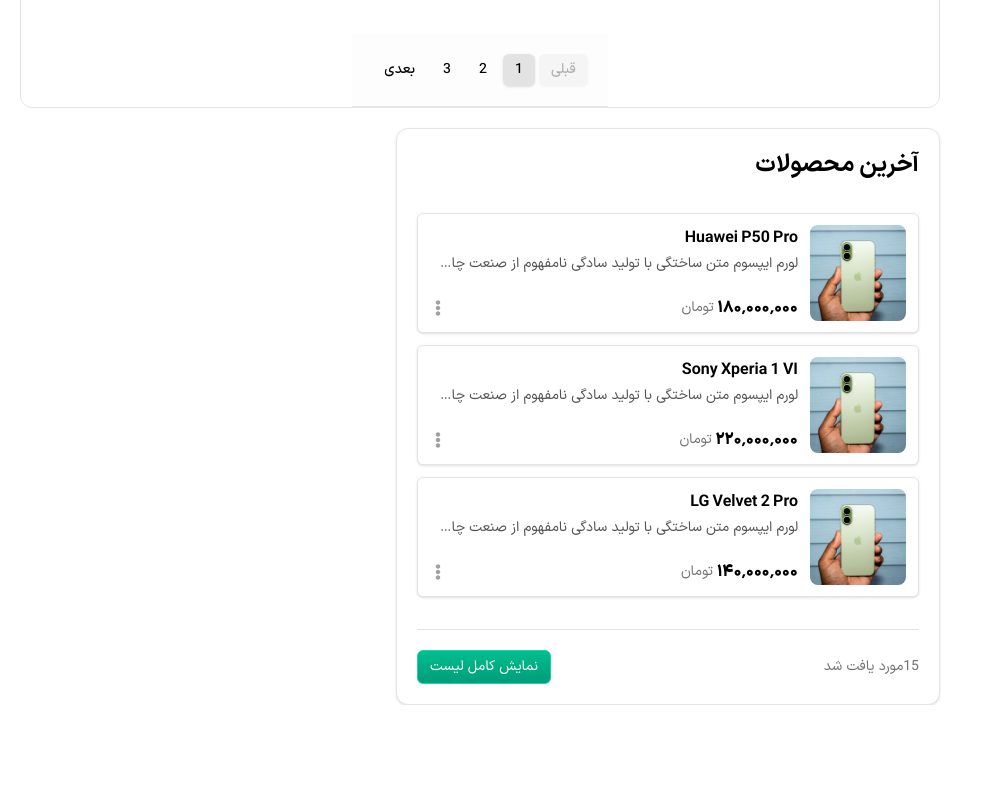
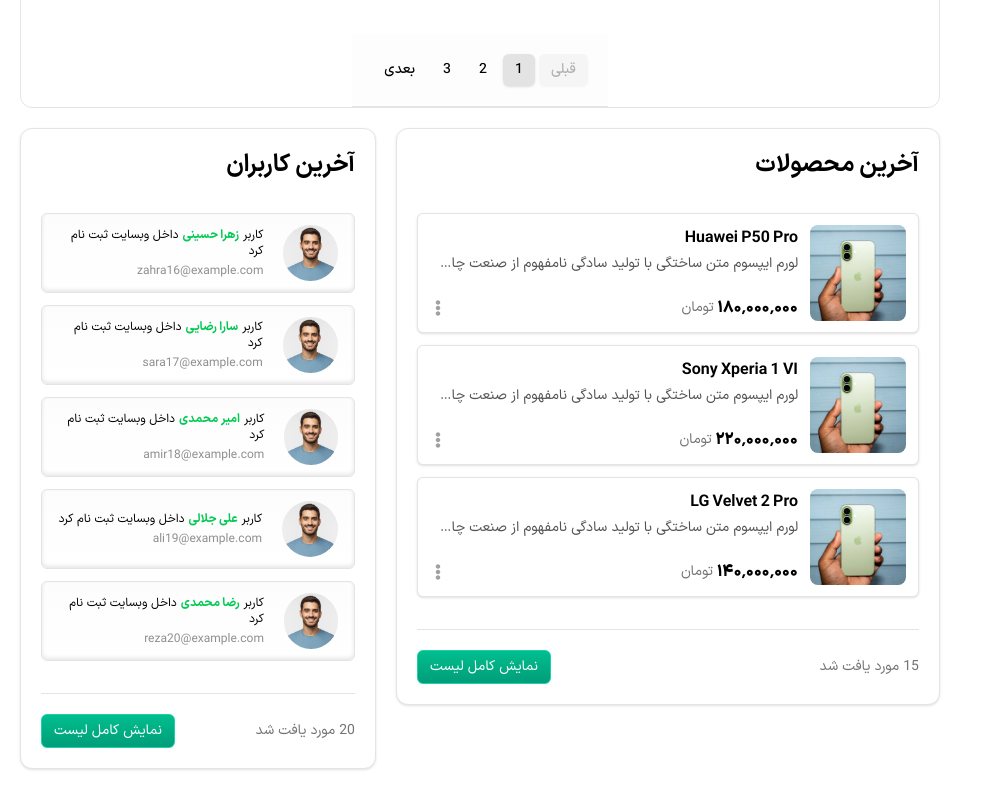
Before and after one commit to mohammaddadsetan/admin-dashboard, a React (Vite) app: page / in a window 1280 px wide. Shown: the part 1320-2128 px from the top of the page, without its empty margins (0-983 px from the left). Before the commit the page ends 2025 px from the top, so only its background shows below. Built offline with nearby package versions, Linux system fonts and the light colour scheme.

Commit message:
feat(usersOverView): implement LastUsers on dashboard

```diff
--- a/src/components/layout/DashboardLayout.jsx
+++ b/src/components/layout/DashboardLayout.jsx
@@ -11,7 +11,7 @@
         <div className="w-full grow ">
           <Header />
           <div id="content" className="mt-6 container mx-auto">
-            <main className="relative z-10 px-5">
+            <main className="relative z-10 px-5 mb-20">
               <Outlet />
             </main>
             <Background />
--- a/src/components/layout/main/dashboard/home/QuickOverView/LastProducts/LastProducts.jsx
+++ b/src/components/layout/main/dashboard/home/QuickOverView/LastProducts/LastProducts.jsx
@@ -4,7 +4,7 @@
 import ProductCard from "./ProductCard";
 function LastProducts() {
   return (
-    <div className="col-span-3">
+    <div className="col-span-3  max-h-max">
       <OverViewContainer
         title="آخرین محصولات"
         buttonLabel="نمایش کامل لیست"
--- a/src/components/layout/main/dashboard/home/QuickOverView/LastUsers/LastUsers.jsx
+++ b/src/components/layout/main/dashboard/home/QuickOverView/LastUsers/LastUsers.jsx
@@ -1,7 +1,28 @@
-import React from "react";
+import React, { use } from "react";
+import OverViewContainer from "../../../../../../ui/OverViewContainer/OverViewContainer";
+import users from "../../../../../../../data/users";
+import UserCard from "./UserCard";
 
 function LastUsers() {
-  return <div>LastUsers</div>;
+  return (
+    <div className="col-span-2 max-h-max">
+      <OverViewContainer
+        title="آخرین کاربران"
+        buttonLabel="نمایش کامل لیست"
+        itemLength={users.length}
+        navigate={"/users"}
+      >
+        {users.slice(-5).map((user) => (
+          <UserCard
+            email={user.email}
+            fullName={user.fullName}
+            profile={user.profile}
+            key={user.id}
+          />
+        ))}
+      </OverViewContainer>
+    </div>
+  );
 }
 
 export default LastUsers;
--- /dev/null
+++ b/src/components/layout/main/dashboard/home/QuickOverView/LastUsers/UserCard.jsx
@@ -0,0 +1,23 @@
+import React from "react";
+
+function UserCard({ fullName, email, profile }) {
+  return (
+    <article className="flex h-20 rounded-md bg-gradient-to-b from-zinc-50/50 shadow-[inset_0_-2px_4px_rgba(0,0,0,0.1)] border p-4 items-center primary-border-color gap-5">
+      <div className="size-14 rounded-full overflow-hidden">
+        <img src={profile} alt="Avatar" className="size-full object-cover" />
+      </div>
+      <div className="text-xs space-y-1">
+        <p>
+          کاربر
+          <span className="inline-block text-green-500 px-1">
+            <strong>{fullName}</strong>
+          </span>
+          داخل وبسایت ثبت نام کرد
+        </p>
+        <p className="text-neutral-500/80">{email}</p>
+      </div>
+    </article>
+  );
+}
+
+export default UserCard;
--- a/src/components/layout/main/dashboard/home/QuickOverView/QuickOverView.jsx
+++ b/src/components/layout/main/dashboard/home/QuickOverView/QuickOverView.jsx
@@ -1,10 +1,12 @@
 import React from "react";
 import LastProducts from "./LastProducts/LastProducts";
+import LastUsers from "./LastUsers/LastUsers";
 
 function QuickOverView() {
   return (
     <div className="space-y-10 grid grid-cols-5 *:p-5 *:border *:primary-border-color *:bg-white *:rounded-xl gap-5 *:shadow">
       <LastProducts />
+      <LastUsers />
     </div>
   );
 }
--- a/src/components/ui/OverViewContainer/OverViewContainer.jsx
+++ b/src/components/ui/OverViewContainer/OverViewContainer.jsx
@@ -16,7 +16,9 @@
       <div className="space-y-3 "> {children}</div>
 
       <div className="flex items-center justify-between  border-t primary-border-color pt-5">
-        <p className="text-neutral-500 text-sm">{itemLength}مورد یافت شد</p>
+        <p className="text-neutral-500 text-sm">
+          {itemLength + " "}مورد یافت شد{" "}
+        </p>
         <Link
           className="primary-bg text-white text-sm px-3 py-1.5 rounded-md"
           to={navigate || "/"}
--- /dev/null
+++ b/src/data/users.js
@@ -0,0 +1,199 @@
+export const userRoles = [
+  {
+    label: "کاربر",
+    value: "USER",
+  },
+  {
+    label: "مدیر",
+    value: "ADMIN",
+  },
+  {
+    label: "پشتیبانی",
+    value: "SUPPORT",
+  },
+];
+
+const users = [
+  {
+    id: crypto.randomUUID(),
+    userName: "peyman-geek",
+    fullName: "پیمان احمدی",
+    phoneNumber: "09911871596",
+    email: "peymangeek@gmail.com",
+    role: userRoles[1],
+    profile: "/images/profile-avatar.jpg",
+  },
+  {
+    id: crypto.randomUUID(),
+    userName: "Reza2",
+    fullName: "رضا احمدی",
+    phoneNumber: "09129876543",
+    email: "reza2@example.com",
+    role: userRoles[0],
+    profile: "/images/profile-avatar.jpg",
+  },
+  {
+    id: crypto.randomUUID(),
+    userName: "Mohammad3",
+    fullName: "محمد حسینی",
+    phoneNumber: "09121234567",
+    email: "mohammad3@example.com",
+    role: userRoles[2],
+    profile: "/images/profile-avatar.jpg",
+  },
+  {
+    id: crypto.randomUUID(),
+    userName: "Zahra4",
+    fullName: "زهرا رضایی",
+    phoneNumber: "09123456789",
+    email: "zahra4@example.com",
+    role: userRoles[0],
+    profile: "/images/profile-avatar.jpg",
+  },
+  {
+    id: crypto.randomUUID(),
+    userName: "Sara5",
+    fullName: "سارا مرادی",
+    phoneNumber: "09127654321",
+    email: "sara5@example.com",
+    role: userRoles[1],
+    profile: "/images/profile-avatar.jpg",
+  },
+  {
+    id: crypto.randomUUID(),
+    userName: "Amir6",
+    fullName: "امیر جلالی",
+    phoneNumber: "09125553322",
+    email: "amir6@example.com",
+    role: userRoles[2],
+    profile: "/images/profile-avatar.jpg",
+  },
+  {
+    id: crypto.randomUUID(),
+    userName: "Ali7",
+    fullName: "علی رضایی",
+    phoneNumber: "09121112233",
+    email: "ali7@example.com",
+    role: userRoles[0],
+    profile: "/images/profile-avatar.jpg",
+  },
+  {
+    id: crypto.randomUUID(),
+    userName: "Reza8",
+    fullName: "رضا محمدی",
+    phoneNumber: "09123334455",
+    email: "reza8@example.com",
+    role: userRoles[1],
+    profile: "/images/profile-avatar.jpg",
+  },
+  {
+    id: crypto.randomUUID(),
+    userName: "Mohammad9",
+    fullName: "محمد جلالی",
+    phoneNumber: "09124445566",
+    email: "mohammad9@example.com",
+    role: userRoles[2],
+    profile: "/images/profile-avatar.jpg",
+  },
+  {
+    id: crypto.randomUUID(),
+    userName: "Zahra10",
+    fullName: "زهرا احمدی",
+    phoneNumber: "09129998877",
+    email: "zahra10@example.com",
+    role: userRoles[0],
+    profile: "/images/profile-avatar.jpg",
+  },
+  {
+    id: crypto.randomUUID(),
+    userName: "Sara11",
+    fullName: "سارا محمدی",
+    phoneNumber: "09126667788",
+    email: "sara11@example.com",
+    role: userRoles[2],
+    profile: "/images/profile-avatar.jpg",
+  },
+  {
+    id: crypto.randomUUID(),
+    userName: "Amir12",
+    fullName: "امیر رضایی",
+    phoneNumber: "09127778899",
+    email: "amir12@example.com",
+    role: userRoles[0],
+    profile: "/images/profile-avatar.jpg",
+  },
+  {
+    id: crypto.randomUUID(),
+    userName: "Ali13",
+    fullName: "علی حسینی",
+    phoneNumber: "09128889900",
+    email: "ali13@example.com",
+    role: userRoles[1],
+    profile: "/images/profile-avatar.jpg",
+  },
+  {
+    id: crypto.randomUUID(),
+    userName: "Reza14",
+    fullName: "رضا مرادی",
+    phoneNumber: "09123332211",
+    email: "reza14@example.com",
+    role: userRoles[2],
+    profile: "/images/profile-avatar.jpg",
+  },
+  {
+    id: crypto.randomUUID(),
+    userName: "Mohammad15",
+    fullName: "محمد احمدی",
+    phoneNumber: "09121119900",
+    email: "mohammad15@example.com",
+    role: userRoles[0],
+    profile: "/images/profile-avatar.jpg",
+  },
+  {
+    id: crypto.randomUUID(),
+    userName: "Zahra16",
+    fullName: "زهرا حسینی",
+    phoneNumber: "09129997766",
+    email: "zahra16@example.com",
+    role: userRoles[2],
+    profile: "/images/profile-avatar.jpg",
+  },
+  {
+    id: crypto.randomUUID(),
+    userName: "Sara17",
+    fullName: "سارا رضایی",
+    phoneNumber: "09127775544",
+    email: "sara17@example.com",
+    role: userRoles[0],
+    profile: "/images/profile-avatar.jpg",
+  },
+  {
+    id: crypto.randomUUID(),
+    userName: "Amir18",
+    fullName: "امیر محمدی",
+    phoneNumber: "09125556677",
+    email: "amir18@example.com",
+    role: userRoles[1],
+    profile: "/images/profile-avatar.jpg",
+  },
+  {
+    id: crypto.randomUUID(),
+    userName: "Ali19",
+    fullName: "علی جلالی",
+    phoneNumber: "09124443322",
+    email: "ali19@example.com",
+    role: userRoles[0],
+    profile: "/images/profile-avatar.jpg",
+  },
+  {
+    id: crypto.randomUUID(),
+    userName: "Reza20",
+    fullName: "رضا محمدی",
+    phoneNumber: "09126665544",
+    email: "reza20@example.com",
+    role: userRoles[2],
+    profile: "/images/profile-avatar.jpg",
+  },
+];
+
+export default users;
```
